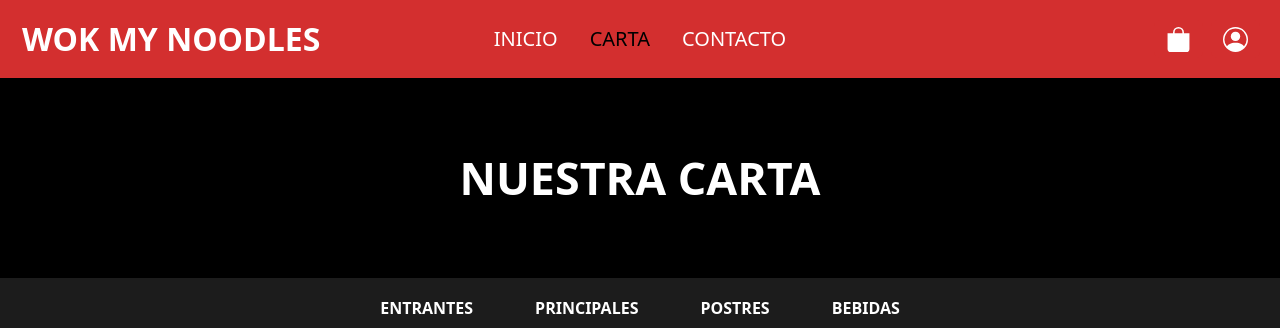
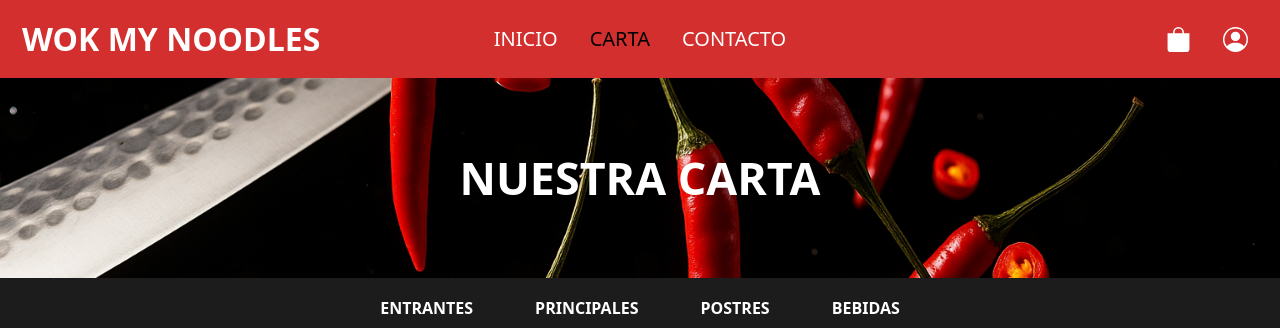
Before and after one commit to borjalopez11/Frontend_tfg, an Angular app: page /carta in a window 1280 px wide. Shown: the top 328 px of the page. Built offline with nearby package versions, Linux system fonts and the light colour scheme.

Commit message:
fix: background title card

```diff
--- a/src/app/componentes/carta/carta.component.css
+++ b/src/app/componentes/carta/carta.component.css
@@ -1,5 +1,13 @@
 html {
   scroll-behavior: smooth;
+}
+.cart-title-container{
+  background-image: url("/assets/img/backCarta.png");
+  background-position: center;
+  background-size: cover;
+  background-repeat: no-repeat;
+  height: 200px;
+  width: 100%;
 }
 
 .titulo-carta {
--- a/src/app/componentes/carta/carta.component.html
+++ b/src/app/componentes/carta/carta.component.html
@@ -1,4 +1,7 @@
-<h1 class="titulo-carta text-center">NUESTRA CARTA</h1>
+<div class="cart-title-container">
+  <h1 class="titulo-carta text-center">NUESTRA CARTA</h1>
+</div>
+
 
 <nav class="categorias">
   <ul class="nav justify-content-center">
--- a/src/app/componentes/navbar/navbar.component.css
+++ b/src/app/componentes/navbar/navbar.component.css
@@ -1,5 +1,9 @@
 .container-fluid{
   background-color: #D32F2F;
+
+
+
+
 }
 a{
   color: white !important;
```
Also changed, not shown: src/assets/img/backCarta.png (added).
